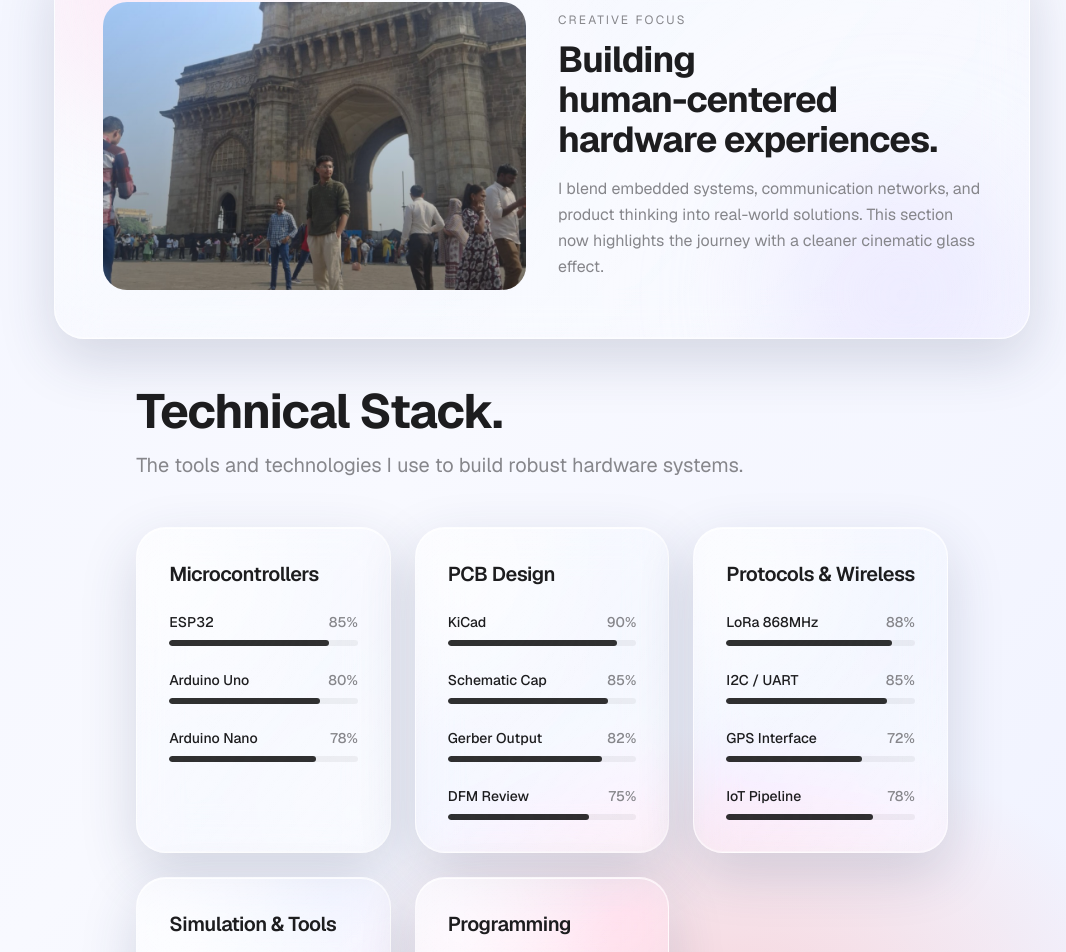
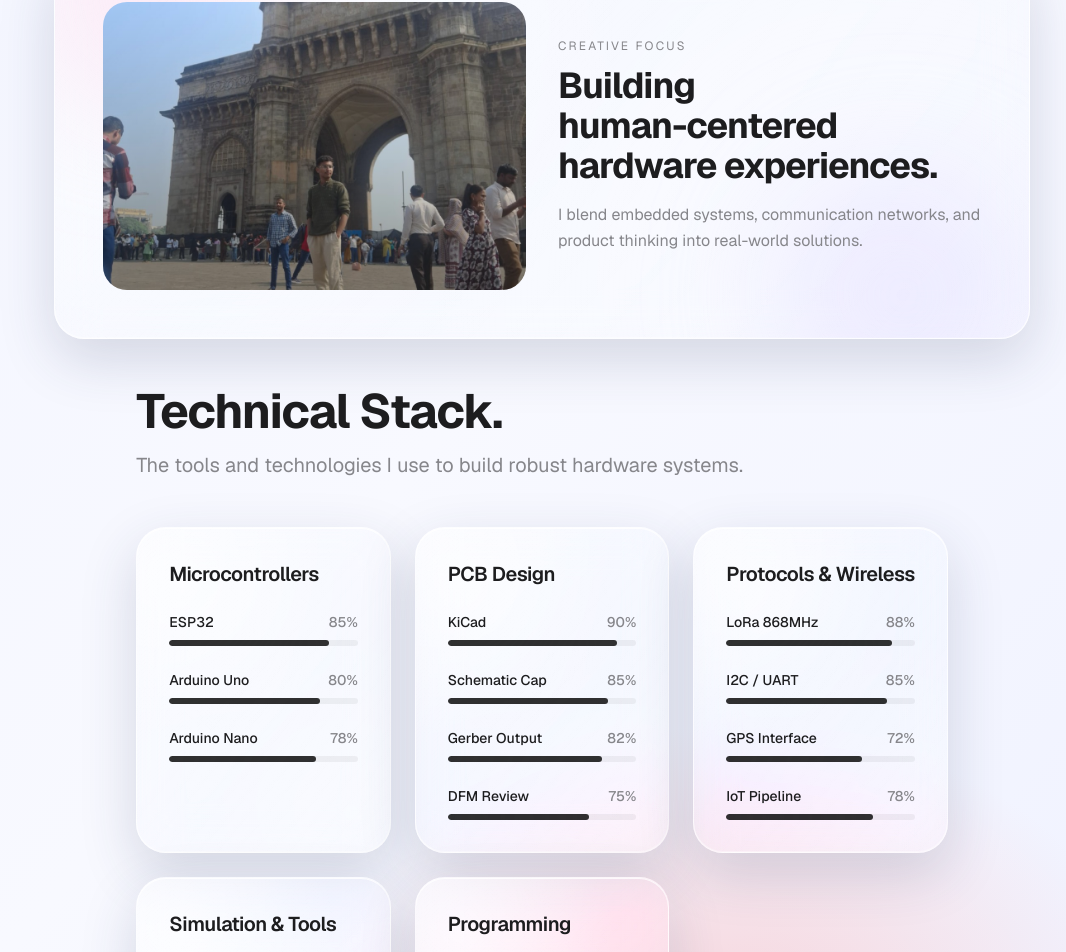
Before and after one commit to dharaneesh-m-oss/portfoliofin, a Next.js app: page /about in a window 1280 px wide. Shown: the part 1200-2152 px from the top of the page, without its empty margins (98-1164 px from the left). Built offline with nearby package versions, Linux system fonts and the light colour scheme; no server answers; the database is empty.

Commit message:
docs: update about section description

```diff
--- a/src/components/About.tsx
+++ b/src/components/About.tsx
@@ -117,7 +117,6 @@ export default function About() {
               />
               <p className="text-text-muted leading-relaxed">
                 I blend embedded systems, communication networks, and product thinking into real-world solutions.
-                This section now highlights the journey with a cleaner cinematic glass effect.
               </p>
             </div>
           </div>
```
